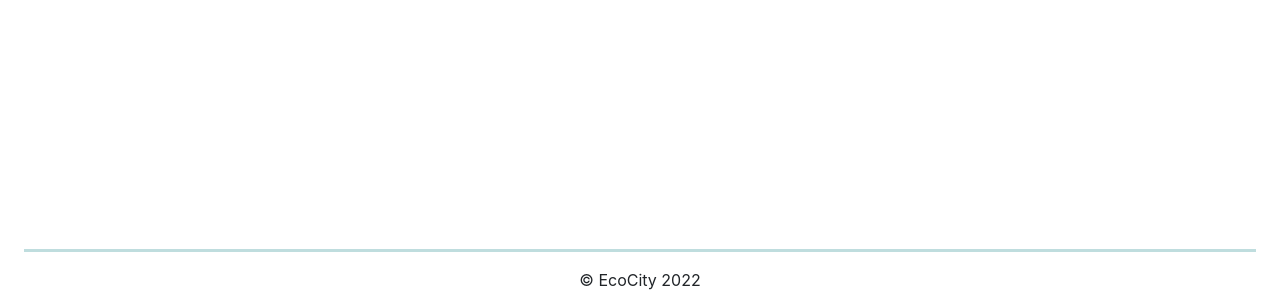
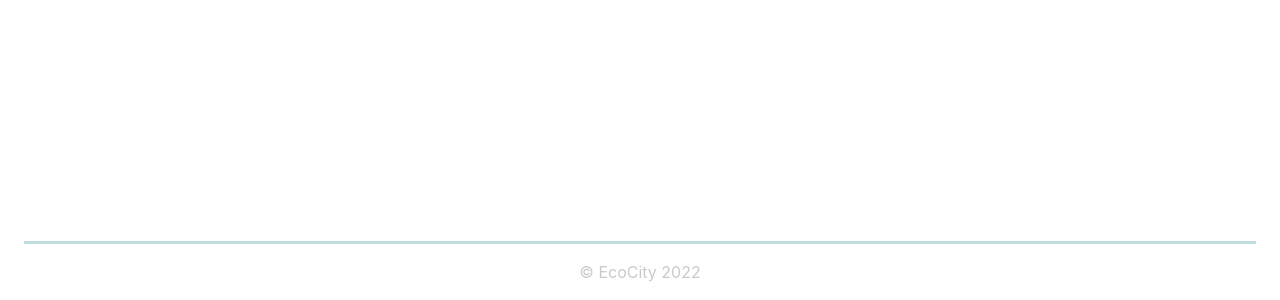
Before and after one commit to IsuruVihan/EcoCity, a React (Create React App) app in the folder admin/: page / in a window 1280 px wide. Shown: the part 500-800 px from the top of the page. Built offline with nearby package versions, Linux system fonts and the light colour scheme.

Commit message:
Renamed the branch Added some space under the text and changed the color

```diff
--- a/admin/src/assets/styles/common/Footer.css
+++ b/admin/src/assets/styles/common/Footer.css
@@ -1,3 +1,8 @@
 .footer-line{
     border-bottom: 3px solid #BFDDDE;
 }
+
+.footer-text{
+    color: #CACACA;
+    text-align: center;
+}
--- a/admin/src/common/Footer.js
+++ b/admin/src/common/Footer.js
@@ -4,9 +4,12 @@ import '../assets/styles/common/Footer.css';
 
 const Footer = () => {
     return (
-        <Row className='w-100 px-4  py-2 position-absolute bottom-0 justify-content-center bor'>
+        <Row className='w-100 px-4  py-2 position-absolute bottom-0 justify-content-center '>
             <div className='footer-line w-100 mb-3'/>
-            &copy; EcoCity {(new Date().getFullYear())}
+            <div className='footer-text mb-2'>
+                &copy; EcoCity {(new Date().getFullYear())}
+            </div>
+
         </Row>
     );
 }
```
